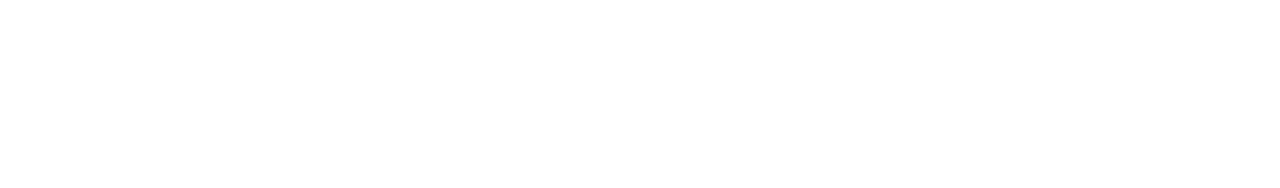
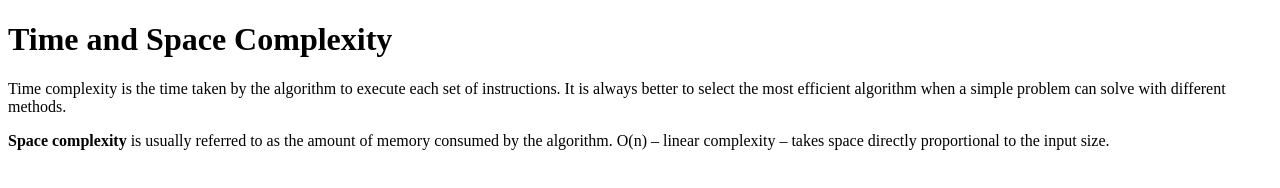
Before and after one commit to acciojob/time-and-space-complexity-Mahfoozosama, a website: page main.html in a window 1280 px wide. Drawn offline with Linux system fonts and the light colour scheme.

Commit message:
created a submission

```diff
--- a/main.html
+++ b/main.html
@@ -10,6 +10,12 @@
 	<!-- the entire body must be written by student -->
     <script type="text/javascript" src="./script.js">
 </script>
+	<h1>Time and Space Complexity</h1>
+	<p>
+		Time complexity is the time taken by the algorithm to execute each set of instructions. It is always better to select the most efficient algorithm when a simple problem can solve with different methods.
+	</p>
+	<p><b>Space complexity</b> is usually referred to as the amount of memory consumed by the algorithm.
+       O(n) – linear complexity – takes space directly proportional to the input size. </p>
 
 </body>
 
```
